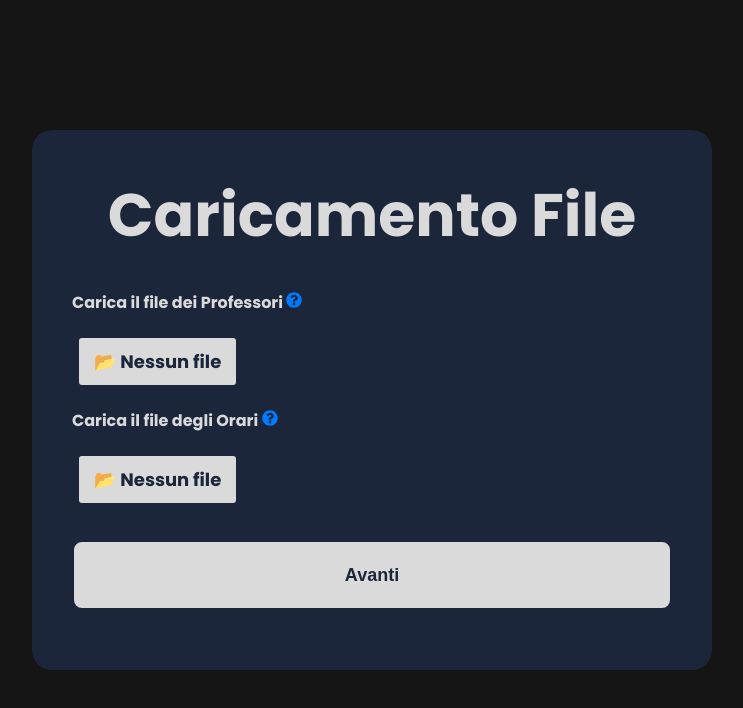
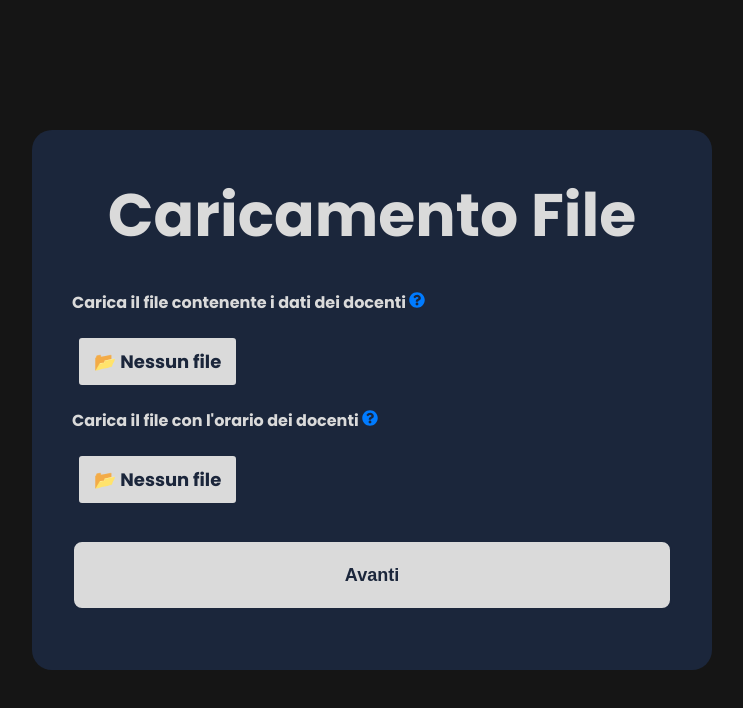
Before and after one commit to grattonii/GestioneSupplenze, a React (Vite) app in the folder AGD/frontend/: page /gestione-file in a window 1280 px wide. Shown: the top 708 px of the page, without its empty margins (268-1011 px from the left). Built offline with nearby package versions, Linux system fonts and the light colour scheme.

Commit message:
chiarimento indicazioni

```diff
--- a/AGD/frontend/src/pages/GestioneFile.jsx
+++ b/AGD/frontend/src/pages/GestioneFile.jsx
@@ -60,7 +60,7 @@ function GestioneFile() {
       <form onSubmit={handleUpload}>
         <div id="formFiles">
           <p>
-            Carica il file dei Professori{" "}
+            Carica il file contenente i dati dei docenti{" "}
             <FaQuestionCircle
               data-tooltip-id="professoriTip"
               style={{ cursor: "pointer", color: "#007BFF" }}
@@ -85,7 +85,7 @@ function GestioneFile() {
           </label>
 
           <p>
-            Carica il file degli Orari{" "}
+            Carica il file con l'orario dei docenti{" "}
             <FaQuestionCircle
               data-tooltip-id="orariTip"
               style={{ cursor: "pointer", color: "#007BFF" }}
@@ -109,7 +109,7 @@ function GestioneFile() {
             📂 {fileName2}
           </label>
 
-          <div id="containerPulsanti">
+          <div id="containerPulsanti" className="side">
             <button type="submit">Avanti</button>
           </div>
         </div>
```
